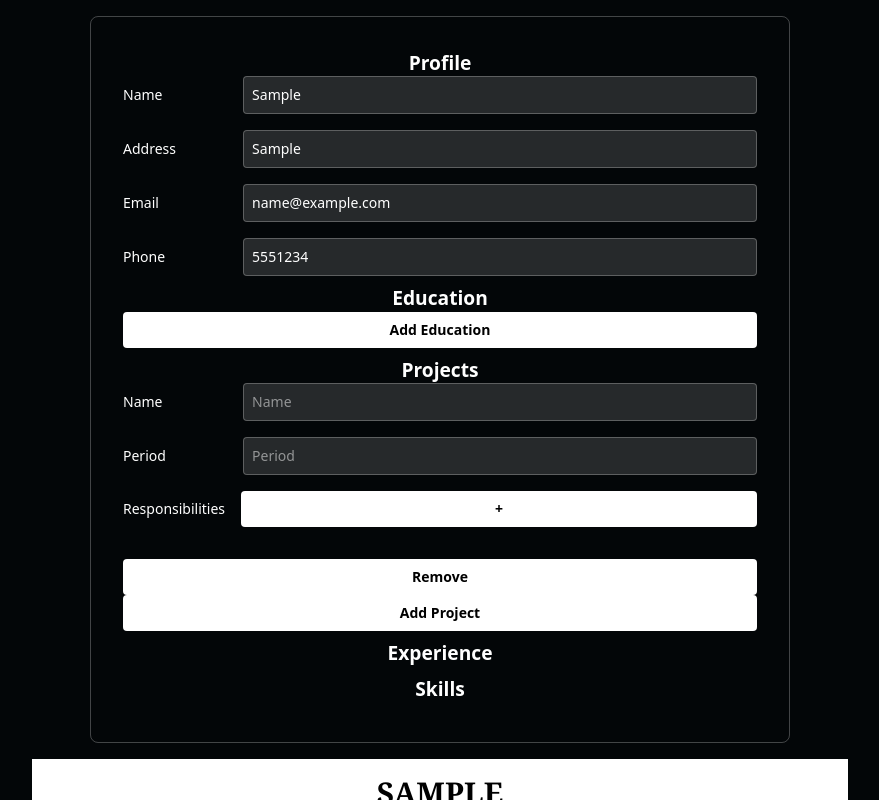
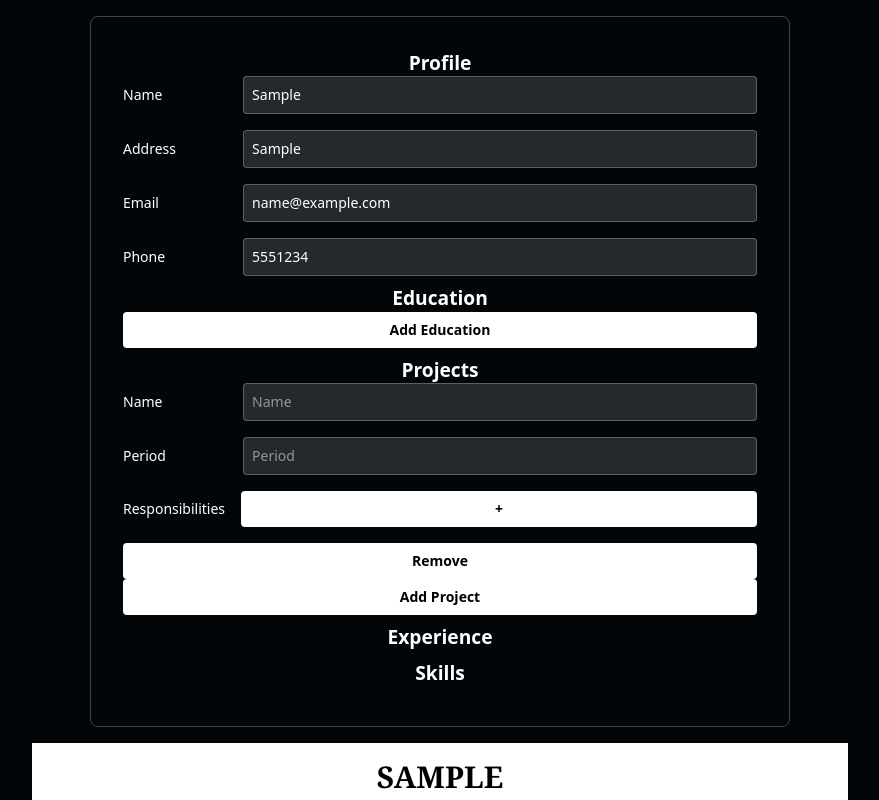
Before and after one commit to cedorikku/react-resume-builder, a React (Vite) app: page / in a window 1280 px wide. Both pictures are taken after typing "Sample", "Sample", "name@example.com", "5551234" into the empty fields and a click on the button "Add Project". Shown: the top 800 px of the page, without its empty margins (200-1079 px from the left). Built offline with nearby package versions, Linux system fonts and the light colour scheme.

Commit message:
Prevent loading empty lists in view

```diff
--- a/src/Form.jsx
+++ b/src/Form.jsx
@@ -170,6 +170,7 @@ const Form = ({ props }) => {
                                     }
                                 />
                             </div>
+                            {projectItem.responsibilities.length != 0 ? (
                                 <ul className="flex flex-col justify-center gap-4">
                                     {projectItem.responsibilities.map(
                                         (responsibilityKey, index) => {
@@ -204,6 +205,9 @@ const Form = ({ props }) => {
                                         },
                                     )}
                                 </ul>
+                            ) : (
+                                ''
+                            )}
 
                             <Button
                                 text="Remove"
```
Lines whose indentation alone changed are shown as unchanged.
